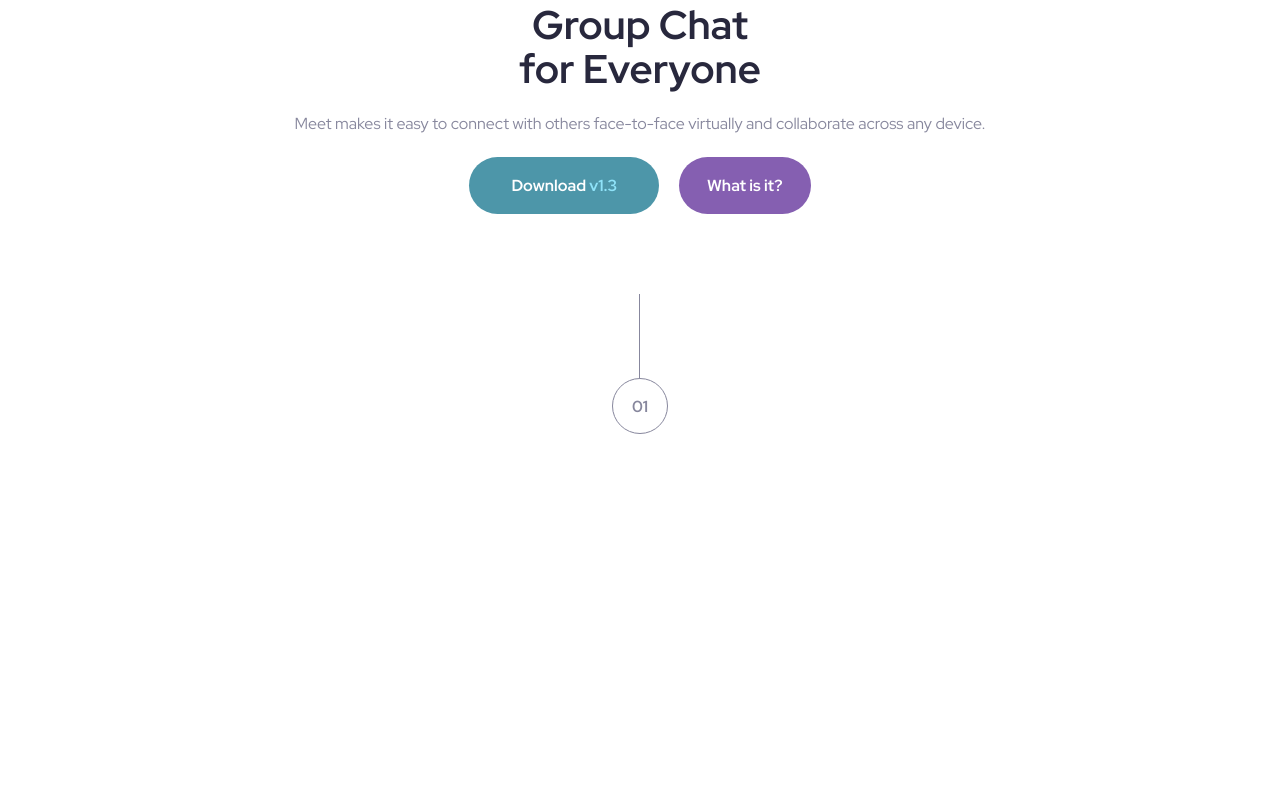
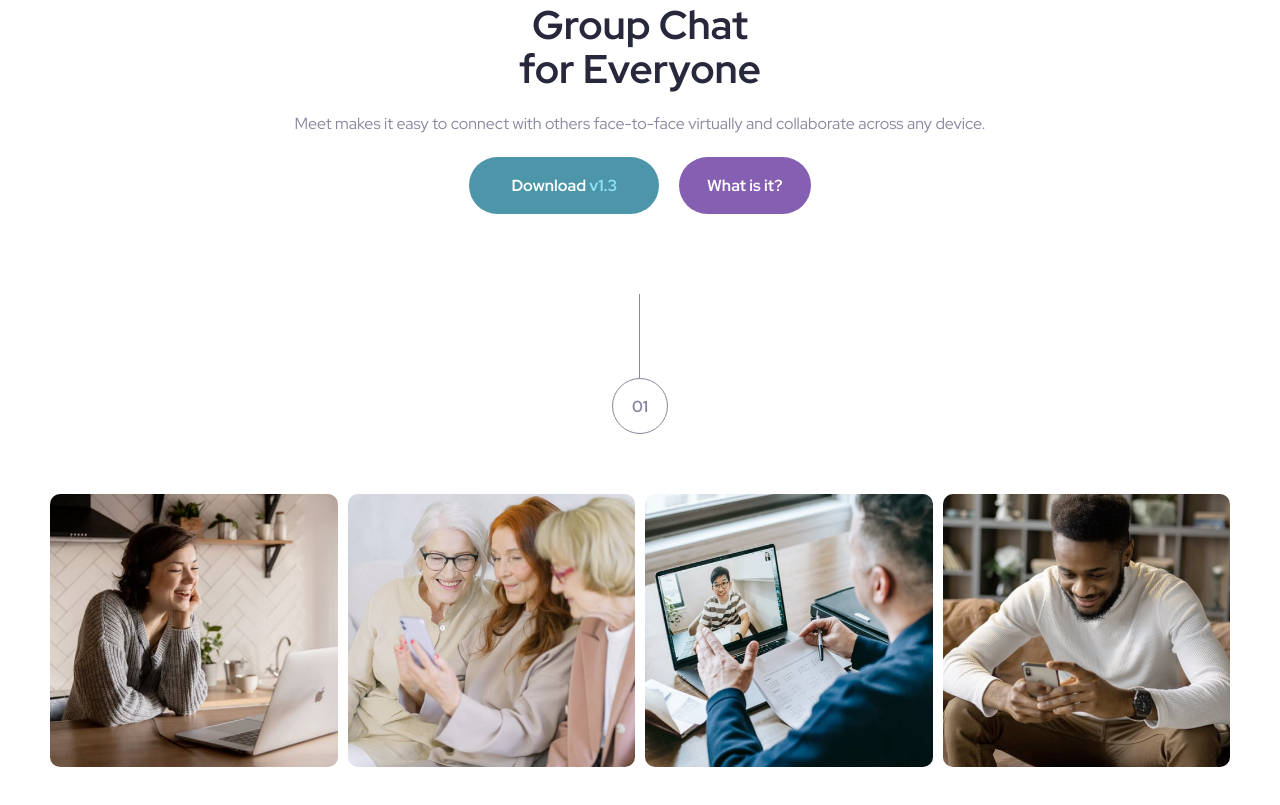
Before and after one commit to Prince-Huzaifa-Mohammed/Meet-Landing-Page, a plain HTML site: page index.html in a window 1280 px wide. Shown: the part 767-1572 px from the top of the page. Before the commit the page ends 1201 px from the top, so only its background shows below. Drawn offline with Linux system fonts and the light colour scheme.

Commit message:
Built the image gallery section.

```diff
--- a/css/styles.css
+++ b/css/styles.css
@@ -185,7 +185,7 @@ span {
 }
 
 /* GRIDS */
-.grid {
+.d-grid {
     display: grid;
 }
 
@@ -370,11 +370,13 @@ span {
 /* NUMBERING */
 .number-line__container {
     margin-top: 5rem;
+    margin-bottom: 5rem;
 }
 
 @media screen and (min-width: 768px) {
     .number-line__container {
         margin-top: 8rem;
+        margin-bottom: 6rem;
     }
 }
 
@@ -383,3 +385,32 @@ span {
         margin-top: 10rem;
     }
 }
+
+/* IMAGE GALLERY */
+.image--gallery {
+    padding: 0 2rem;
+    margin-bottom: 8rem;
+}
+
+.gallery__image {
+    width: 100%;
+    border-radius: 1rem;
+}
+
+@media screen and (min-width: 768px) {
+    .image--gallery {
+        grid-template-columns: repeat(4, 1fr);
+        padding: 0 5rem;
+        gap: 1rem;
+        margin-bottom: 5rem;
+    }
+}
+
+@media screen and (min-width: 1440px) {
+    .image--gallery {
+        grid-template-columns: repeat(4, 1fr);
+        padding: 0 20rem;
+        gap: 3rem;
+        margin-bottom: 8rem;
+    }
+}
--- a/index.html
+++ b/index.html
@@ -83,5 +83,30 @@
             </div>
         </div>
         <!-- Number End -->
+
+        <!-- Image Gallery Section -->
+        <section class="image--gallery d-grid grid-cols-2 g-2">
+            <img
+                src="./imgs/desktop/image-woman-in-videocall.jpg"
+                alt=""
+                class="gallery__image"
+            />
+            <img
+                src="./imgs/desktop/image-women-videochatting.jpg"
+                alt=""
+                class="gallery__image"
+            />
+            <img
+                src="./imgs/desktop/image-men-in-meeting.jpg"
+                alt=""
+                class="gallery__image"
+            />
+            <img
+                src="./imgs/desktop/image-man-texting.jpg"
+                alt=""
+                class="gallery__image"
+            />
+        </section>
+        <!-- Image Gallery End -->
     </body>
 </html>
```
